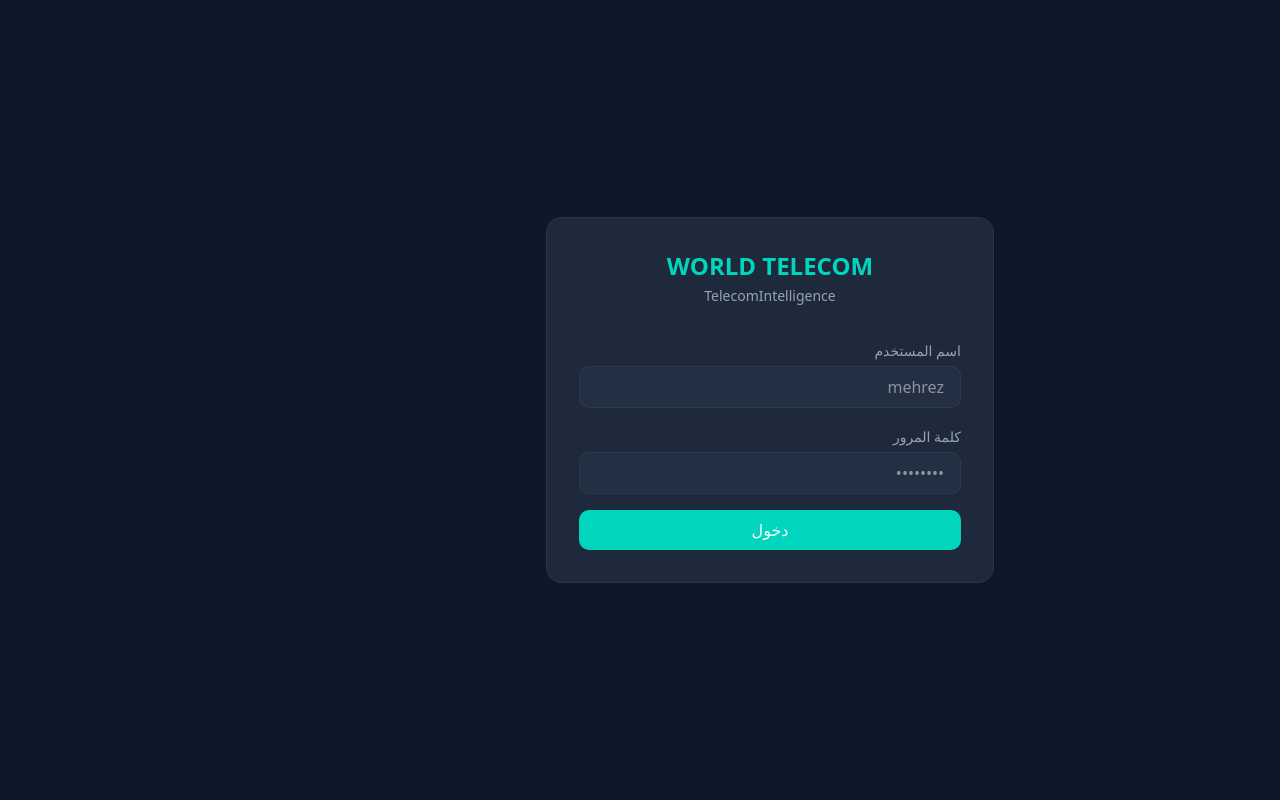
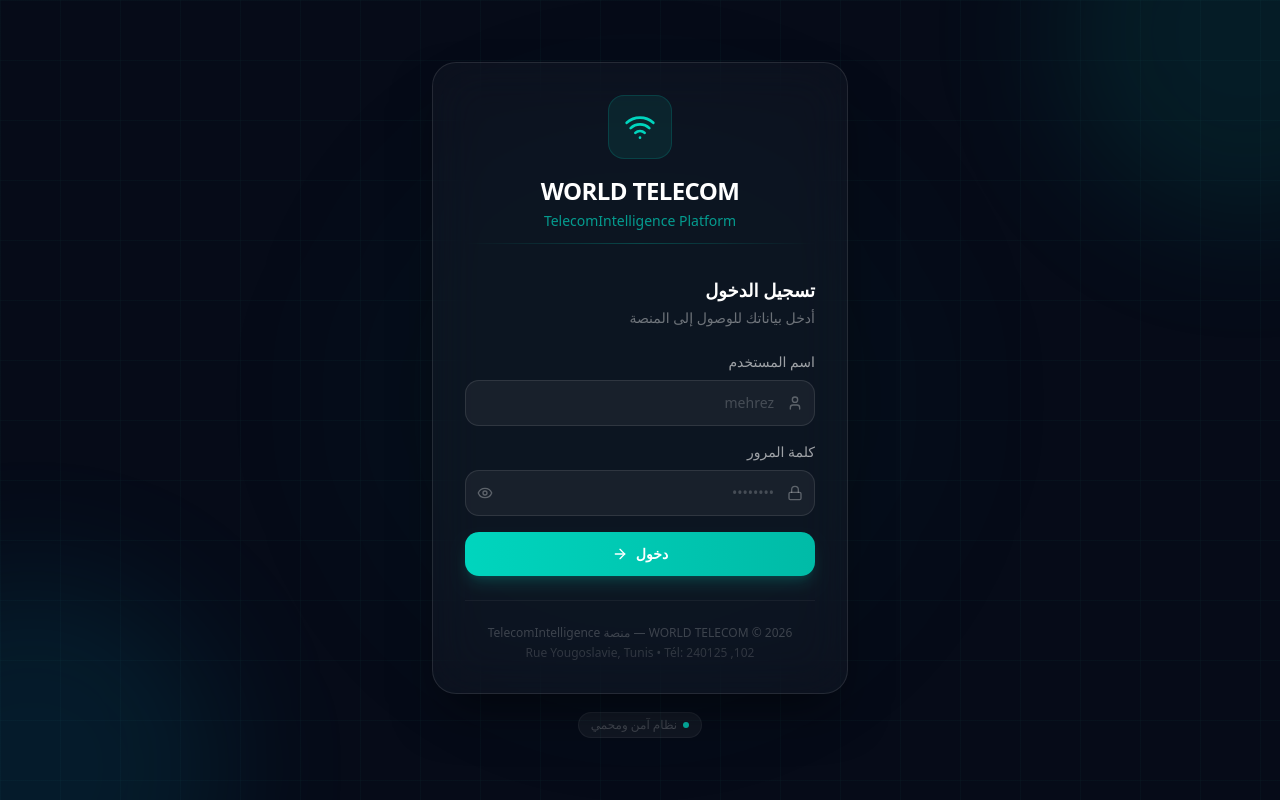
Before and after one commit to mounaguirat10-boop/worldtelecom, a Next.js app in the folder telecom-intelligence-v2/: page /login in a window 1280 px wide. Built offline with nearby package versions, Linux system fonts and the light colour scheme.

Commit message:
feat: premium login page design

```diff
--- a/telecom-intelligence-v2/src/app/login/page.tsx
+++ b/telecom-intelligence-v2/src/app/login/page.tsx
@@ -2,21 +2,22 @@
 import { useState } from 'react'
 import { signIn } from 'next-auth/react'
 import { useRouter } from 'next/navigation'
+import { motion } from 'framer-motion'
+import { Wifi, Lock, User, ArrowRight, Eye, EyeOff } from 'lucide-react'
 
 export default function LoginPage() {
   const [username, setUsername] = useState('')
   const [password, setPassword] = useState('')
   const [error, setError] = useState('')
   const [loading, setLoading] = useState(false)
+  const [showPassword, setShowPassword] = useState(false)
   const router = useRouter()
 
   const handleLogin = async (e: React.FormEvent) => {
     e.preventDefault()
     setLoading(true)
     setError('')
-    const result = await signIn('credentials', {
-      username, password, redirect: false
-    })
+    const result = await signIn('credentials', { username, password, redirect: false })
     if (result?.ok) {
       router.push('/')
     } else {
@@ -26,43 +27,157 @@ export default function LoginPage() {
   }
 
   return (
-    <div className="min-h-screen bg-[#0F172A] flex items-center justify-center">
-      <div className="bg-card border border-border/50 rounded-2xl p-8 w-full max-w-md">
-        <div className="text-center mb-8">
-          <h1 className="text-2xl font-bold text-teal-400">WORLD TELECOM</h1>
-          <p className="text-muted-foreground text-sm mt-1">TelecomIntelligence</p>
+    <div className="min-h-screen bg-[#060B18] flex items-center justify-center relative overflow-hidden" dir="rtl">
+
+      {/* Background Effects */}
+      <div className="absolute inset-0 overflow-hidden pointer-events-none">
+        <div className="absolute -top-40 -right-40 w-96 h-96 bg-teal-500/10 rounded-full blur-3xl" />
+        <div className="absolute -bottom-40 -left-40 w-96 h-96 bg-cyan-500/10 rounded-full blur-3xl" />
+        <div className="absolute top-1/2 left-1/2 -translate-x-1/2 -translate-y-1/2 w-[600px] h-[600px] bg-teal-900/5 rounded-full blur-3xl" />
+        {/* Grid Pattern */}
+        <div className="absolute inset-0 bg-[linear-gradient(rgba(45,212,191,0.03)_1px,transparent_1px),linear-gradient(90deg,rgba(45,212,191,0.03)_1px,transparent_1px)] bg-[size:60px_60px]" />
       </div>
+
+      <motion.div
+        initial={{ opacity: 0, y: 30 }}
+        animate={{ opacity: 1, y: 0 }}
+        transition={{ duration: 0.6, ease: 'easeOut' }}
+        className="w-full max-w-md px-4 z-10"
+      >
+        {/* Card */}
+        <div className="bg-white/[0.03] backdrop-blur-xl border border-white/10 rounded-3xl p-8 shadow-2xl shadow-black/50">
+
+          {/* Logo */}
+          <motion.div
+            initial={{ opacity: 0, y: -10 }}
+            animate={{ opacity: 1, y: 0 }}
+            transition={{ delay: 0.2 }}
+            className="text-center mb-8"
+          >
+            <div className="inline-flex items-center justify-center w-16 h-16 rounded-2xl bg-teal-500/10 border border-teal-500/20 mb-4">
+              <Wifi className="w-8 h-8 text-teal-400" />
+            </div>
+            <h1 className="text-2xl font-bold text-white tracking-tight">WORLD TELECOM</h1>
+            <p className="text-teal-400/70 text-sm mt-1 font-medium">TelecomIntelligence Platform</p>
+            <div className="mt-3 h-px bg-gradient-to-r from-transparent via-teal-500/30 to-transparent" />
+          </motion.div>
+
+          {/* Title */}
+          <motion.div
+            initial={{ opacity: 0 }}
+            animate={{ opacity: 1 }}
+            transition={{ delay: 0.3 }}
+            className="mb-6"
+          >
+            <h2 className="text-lg font-semibold text-white">تسجيل الدخول</h2>
+            <p className="text-white/40 text-sm mt-1">أدخل بياناتك للوصول إلى المنصة</p>
+          </motion.div>
+
+          {/* Form */}
           <form onSubmit={handleLogin} className="space-y-4">
-          <div>
-            <label className="text-sm text-muted-foreground">اسم المستخدم</label>
+
+            {/* Username */}
+            <motion.div initial={{ opacity: 0, x: 20 }} animate={{ opacity: 1, x: 0 }} transition={{ delay: 0.4 }}>
+              <label className="text-sm font-medium text-white/60 block mb-2">اسم المستخدم</label>
+              <div className="relative">
+                <div className="absolute right-3 top-1/2 -translate-y-1/2 text-white/30">
+                  <User className="w-4 h-4" />
+                </div>
                 <input
                   type="text"
                   value={username}
                   onChange={e => setUsername(e.target.value)}
-              className="w-full mt-1 px-4 py-2 bg-muted/30 border border-border/50 rounded-lg text-foreground"
+                  className="w-full pr-10 pl-4 py-3 bg-white/5 border border-white/10 rounded-xl text-white placeholder:text-white/20 focus:outline-none focus:border-teal-500/50 focus:bg-white/8 transition-all duration-200 text-sm"
                   placeholder="mehrez"
+                  autoComplete="username"
                 />
               </div>
-          <div>
-            <label className="text-sm text-muted-foreground">كلمة المرور</label>
+            </motion.div>
+
+            {/* Password */}
+            <motion.div initial={{ opacity: 0, x: 20 }} animate={{ opacity: 1, x: 0 }} transition={{ delay: 0.5 }}>
+              <label className="text-sm font-medium text-white/60 block mb-2">كلمة المرور</label>
+              <div className="relative">
+                <div className="absolute right-3 top-1/2 -translate-y-1/2 text-white/30">
+                  <Lock className="w-4 h-4" />
+                </div>
                 <input
-              type="password"
+                  type={showPassword ? 'text' : 'password'}
                   value={password}
                   onChange={e => setPassword(e.target.value)}
-              className="w-full mt-1 px-4 py-2 bg-muted/30 border border-border/50 rounded-lg text-foreground"
+                  className="w-full pr-10 pl-10 py-3 bg-white/5 border border-white/10 rounded-xl text-white placeholder:text-white/20 focus:outline-none focus:border-teal-500/50 focus:bg-white/8 transition-all duration-200 text-sm"
                   placeholder="••••••••"
+                  autoComplete="current-password"
                 />
+                <button
+                  type="button"
+                  onClick={() => setShowPassword(!showPassword)}
+                  className="absolute left-3 top-1/2 -translate-y-1/2 text-white/30 hover:text-white/60 transition-colors"
+                >
+                  {showPassword ? <EyeOff className="w-4 h-4" /> : <Eye className="w-4 h-4" />}
+                </button>
               </div>
-          {error && <p className="text-red-400 text-sm text-center">{error}</p>}
+            </motion.div>
+
+            {/* Error */}
+            {error && (
+              <motion.div
+                initial={{ opacity: 0, y: -5 }}
+                animate={{ opacity: 1, y: 0 }}
+                className="bg-red-500/10 border border-red-500/20 rounded-xl px-4 py-3 text-red-400 text-sm text-center"
+              >
+                {error}
+              </motion.div>
+            )}
+
+            {/* Submit */}
+            <motion.div initial={{ opacity: 0, y: 10 }} animate={{ opacity: 1, y: 0 }} transition={{ delay: 0.6 }}>
               <button
                 type="submit"
                 disabled={loading}
-            className="w-full py-2 bg-teal-400 hover:bg-teal-500 text-white rounded-lg font-medium"
+                className="w-full py-3 bg-gradient-to-l from-teal-500 to-teal-400 hover:from-teal-400 hover:to-teal-300 text-white rounded-xl font-semibold text-sm transition-all duration-200 flex items-center justify-center gap-2 shadow-lg shadow-teal-500/20 disabled:opacity-60 disabled:cursor-not-allowed group mt-2"
               >
-            {loading ? 'جاري الدخول...' : 'دخول'}
+                {loading ? (
+                  <div className="w-5 h-5 border-2 border-white/30 border-t-white rounded-full animate-spin" />
+                ) : (
+                  <>
+                    <span>دخول</span>
+                    <ArrowRight className="w-4 h-4 group-hover:-translate-x-1 transition-transform" />
+                  </>
+                )}
               </button>
+            </motion.div>
           </form>
+
+          {/* Footer */}
+          <motion.div
+            initial={{ opacity: 0 }}
+            animate={{ opacity: 1 }}
+            transition={{ delay: 0.7 }}
+            className="mt-6 pt-6 border-t border-white/5 text-center"
+          >
+            <p className="text-white/20 text-xs">
+              WORLD TELECOM © 2026 — منصة TelecomIntelligence
+            </p>
+            <p className="text-white/15 text-xs mt-1">
+              102, Rue Yougoslavie, Tunis • Tél: 240125
+            </p>
+          </motion.div>
         </div>
+
+        {/* Floating badge */}
+        <motion.div
+          initial={{ opacity: 0 }}
+          animate={{ opacity: 1 }}
+          transition={{ delay: 0.8 }}
+          className="text-center mt-4"
+        >
+          <span className="inline-flex items-center gap-1.5 text-xs text-white/20 bg-white/5 border border-white/5 rounded-full px-3 py-1">
+            <span className="w-1.5 h-1.5 bg-teal-400 rounded-full animate-pulse" />
+            نظام آمن ومحمي
+          </span>
+        </motion.div>
+      </motion.div>
     </div>
   )
 }
```
Lines whose indentation alone changed are shown as unchanged.
